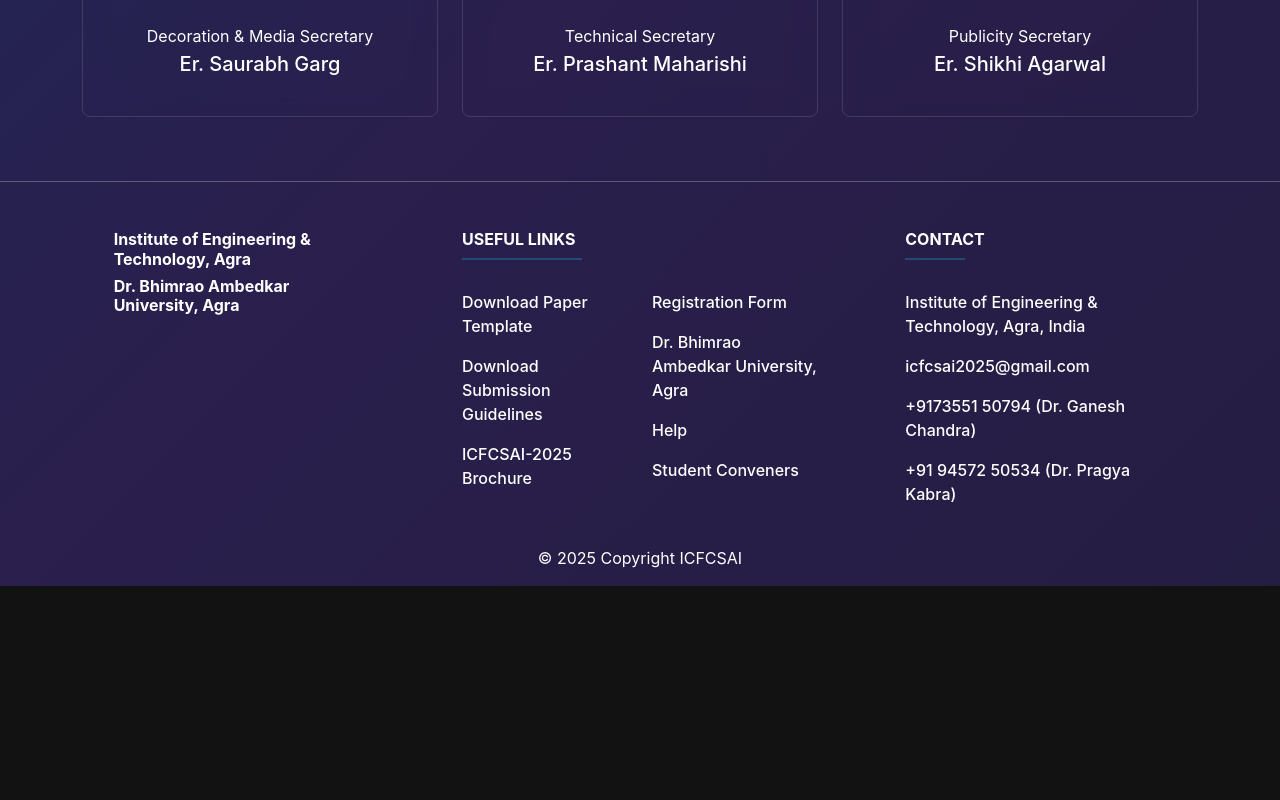
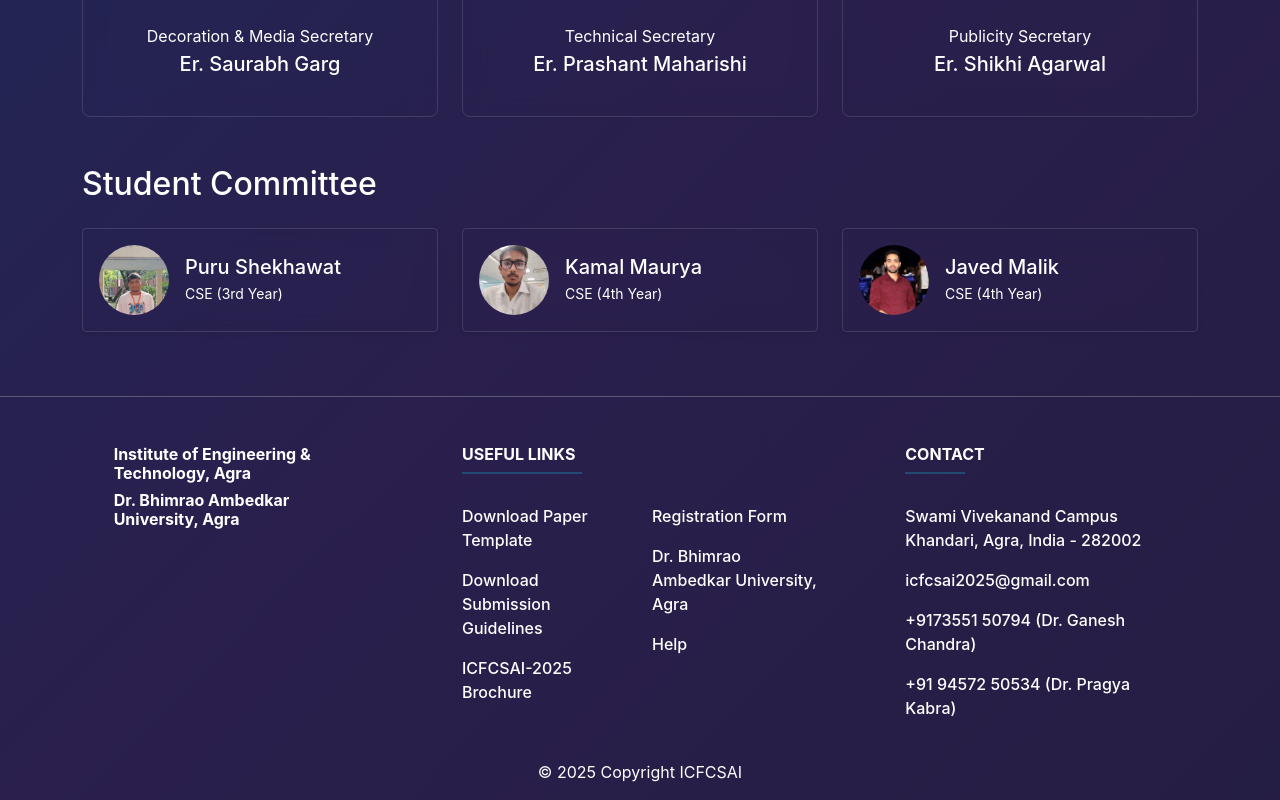
Before and after one commit to kamalexe/iet-confrence, a React (Vite) app: page /committees in a window 1280 px wide. Shown: the part 998-1798 px from the top of the page. Before the commit the page ends 1584 px from the top, so only its background shows below. Built offline with nearby package versions, Linux system fonts and the light colour scheme.

Commit message:
remove and Student convener screen add to committee

```diff
--- a/src/App.jsx
+++ b/src/App.jsx
@@ -13,7 +13,6 @@
 import SubmissionInstructionsScreen from './screens/SubmissionInstructionsScreen';
 import PublicationGuidelinesScreen from './screens/PublicationGuidelinesScreen';
 import RegistrationGuidelinesScreen from './screens/RegistrationGuidelinesScreen';
-import StudentConvenerScreen from './screens/StudentConvenerScreen';
 
 
 
@@ -34,7 +33,6 @@
         <Route path="/submission-instructions" element={<SubmissionInstructionsScreen />} />
         <Route path="/publication-guidelines" element={<PublicationGuidelinesScreen />} />
         <Route path="/registration" element={<RegistrationGuidelinesScreen />} />
-        <Route path="/student-conveners" element={<StudentConvenerScreen />} />
 
 
       </Routes>
--- a/src/components/Footer.jsx
+++ b/src/components/Footer.jsx
@@ -25,7 +25,6 @@
                   <p><a className="text-white text-decoration-none" href="https://docs.google.com/forms/d/e/1FAIpQLSdN1c9-gQVoHoc-Gw5fKduR5C32QUfbUOtNm56oB4tkQk_8EA/viewform" target="_blank">Registration Form</a></p>
                   <p><a className="text-white text-decoration-none" href="https://dbrau.ac.in/" target="_blank">Dr. Bhimrao Ambedkar University, Agra</a></p>
                   <p><a className="text-white text-decoration-none" href="/contact">Help</a></p>
-                  <p><a className="text-white text-decoration-none" href="/student-conveners">Student Conveners</a></p>
 
                 </div>
               </div>
@@ -42,7 +41,7 @@
                   target="_blank"
                   rel="noopener noreferrer"
                   className="text-white text-decoration-none"
-                >Institute of Engineering & Technology, Agra, India</a>
+                >Swami Vivekanand Campus Khandari, Agra, India - 282002</a>
               </p>
 
               <p>
--- /dev/null
+++ b/src/components/StudentCard.jsx
@@ -0,0 +1,36 @@
+import React from "react";
+
+const StudentCard = ({ image, name, branch, year, designation }) => {
+  return (
+    <div className="col-md-4">
+      <div className="d-flex align-items-center bg-glass bg-transparent text-white p-3 rounded shadow-sm">
+        {/* Student Image */}
+        <img
+          src={image}
+          alt={name}
+          className="rounded-circle me-3"
+          style={{ width: "70px", height: "70px", objectFit: "cover" }}
+          onError={(e) => {
+            e.target.onerror = null;
+            e.target.src = "/placeholder.webp"; // fallback image
+          }}
+        />
+
+        {/* Student Details */}
+        <div>
+          <h5 className="mb-1">{name}</h5>
+          {branch && <p className="mb-0 small">{branch}</p>}
+          {year && <p className="mb-0 small">{year}</p>}
+          {designation && (
+            <p
+              className="mb-0 small"
+              dangerouslySetInnerHTML={{ __html: designation }}
+            />
+          )}
+        </div>
+      </div>
+    </div>
+  );
+};
+
+export default StudentCard;
--- a/src/screens/CommitteesScreen.jsx
+++ b/src/screens/CommitteesScreen.jsx
@@ -1,5 +1,6 @@
 import React from 'react';
 import MemberCard from "../components/MemberCard";
+import StudentCard from"../components/StudentCard";
 
 const committeeMembers = [
   {
@@ -7,7 +8,7 @@
     image: '/committees/Prof. Ashu Rani.jpeg',
     role: 'Chief Patron',
     designation: 'Vice Chancellor,<br> Dr. Bhimrao Ambedkar University, Agra',
-    isSpecial : true,
+    isSpecial: true,
   },
   {
     name: 'Prof. Manu Pratap Singh',
@@ -53,9 +54,28 @@
   },
 ];
 
+const studentConveners = [
+  {
+    name: 'Puru Shekhawat',
+    image: '/students/Puru Shekhawat.webp',
+    designation: 'CSE (3rd Year)',
+  },
+  {
+    name: 'Kamal Maurya',
+    image: '/students/Kamal Maurya.webp',
+    designation: 'CSE (4th Year)',
+  },
+  {
+    name: 'Javed Malik',
+    image: '/students/Javed Malik.webp',
+    designation: 'CSE (4th Year)',
+  },
+];
+
 const CommitteesScreen = () => {
   return (
     <main className="container py-5">
+      {/* Organizing Committee */}
       <div>
         <h2 className="mb-4 text-white">Organizing Committee</h2>
         <div className="row g-4">
@@ -72,6 +92,19 @@
           ))}
         </div>
       </div>
+
+      {/* Student Committee */}
+      <div className="mt-5">
+        <h2 className="mb-4 text-white">Student Committee</h2>
+
+        <div className="row g-4 justify-content-center">
+          {studentConveners.map((student, i) => (
+            <StudentCard key={i} {...student} />
+          ))}
+        </div>
+
+      </div>
+
     </main>
   );
 };
--- a/src/screens/HomeScreen.jsx
+++ b/src/screens/HomeScreen.jsx
@@ -1,33 +1,7 @@
 import React, { useState, useEffect } from "react";
 import carousel1 from "../assets/c1.jpg";
-import { calculateTimeLeft } from "../utils/calculateTimeLeft";
-import { CONFERENCE_START_DATE, REGISTRATION_START_DATE } from "../constants/dates";
 
 const HomeScreen = () => {
-  const targetDateString = CONFERENCE_START_DATE;
-  const registrationStartDate = REGISTRATION_START_DATE;
-
-  const [timeLeft, setTimeLeft] = useState(calculateTimeLeft(targetDateString));
-  const [registrationStarted, setRegistrationStarted] = useState(false);
-  const [loading, setLoading] = useState(true);
-
-  useEffect(() => {
-    const checkStatus = () => {
-      setTimeLeft(calculateTimeLeft(targetDateString));
-      const now = new Date();
-      setRegistrationStarted(now >= new Date(registrationStartDate));
-      setLoading(false); // 👈 only set after first check
-    };
-
-    // Run immediately on mount
-    checkStatus();
-
-    // Run every second
-    const timer = setInterval(checkStatus, 1000);
-
-    return () => clearInterval(timer);
-  }, [targetDateString, registrationStartDate]);
-
   return (
     <main>
       {/* Carousel */}
@@ -105,13 +79,6 @@
                 />
               </svg>
             </a>
-            {loading ? (
-              <p className="text-light mt-2">Loading...</p>
-            ) : registrationStarted ? '' : (
-              <p className="text-shadow text-warning mt-2" style={{ fontSize: "1rem",letterSpacing: "0.2px",}}>
-                Registration starts from 15<sup>th</sup> September 2025
-              </p>
-            )}
           </div>
         </div>
       </div>
--- a/src/screens/StudentConvenerScreen.jsx
+++ /dev/null
@@ -1,45 +0,0 @@
-import React from 'react';
-import MemberCard from "../components/MemberCard";
-
-const studentConveners = [
-    {
-        name: 'Puru Shekhawat',
-        image: '/students/Puru Shekhawat.webp',
-        designation: 'CSE (3rd Year)',
-      },
-  {
-    name: 'Kamal Maurya',
-    image: '/students/Kamal Maurya.webp',
-    designation: 'CSE (4th Year)',
-  },
-  {
-    name: 'Javed Malik',
-    image: '/students/Javed Malik.webp',
-    designation: 'CSE (4th Year)',
-  },
-
-];
-
-const StudentConvenerScreen = () => {
-  return (
-    <main className="container py-5">
-      <div>
-        <h2 className="mb-4 text-white">Student Conveners</h2>
-        <div className="row g-4">
-          {studentConveners.map((student, index) => (
-            <div key={index} className="col-md-4">
-              <MemberCard
-                image={student.image}
-                name={student.name}
-                role={student.role}
-                designation={student.designation}
-              />
-            </div>
-          ))}
-        </div>
-      </div>
-    </main>
-  );
-};
-
-export default StudentConvenerScreen;
--- a/src/screens/TravelScreen.jsx
+++ b/src/screens/TravelScreen.jsx
@@ -17,13 +17,13 @@
           </div>
           <div className="carousel-inner rounded">
             <div className="carousel-item active">
-              <img src={carousel1} className="d-block w-100 rounded" alt="..."/>
+              <img src={carousel1} className="d-block w-100 rounded" alt="..." />
             </div>
             <div className="carousel-item">
-              <img src={carousel2} className="d-block w-100 rounded" alt="..."/>
+              <img src={carousel2} className="d-block w-100 rounded" alt="..." />
             </div>
             <div className="carousel-item">
-              <img src={carousel3} className="d-block w-100 rounded" alt="..."/>
+              <img src={carousel3} className="d-block w-100 rounded" alt="..." />
             </div>
           </div>
           <button className="carousel-control-prev" type="button" data-bs-target="#carouselExampleIndicators" data-bs-slide="prev">
@@ -78,13 +78,14 @@
         <h4 className="fw-semibold mb-3">Campus Location</h4>
         <div className="ratio ratio-16x9">
           <iframe
+            src="https://www.google.com/maps/embed?pb=!1m18!1m12!1m3!1d3548.3054108721285!2d77.98947207503542!3d27.20955947647149!2m3!1f0!2f0!3f0!3m2!1i1024!2i768!4f13.1!3m3!1m2!1s0x39747766625cce3f%3A0x9eb5b271353779a9!2sInstitute%20of%20Engineering%20%26%20Technology%2C%20Khandari%2C%20Agra!5e0!3m2!1sen!2sin!4v1754554386303!5m2!1sen!2sin"
+            width="600"
+            height="450"
+            style={{ border: 0 }}
+            allowFullScreen
+            loading="lazy"
+            referrerPolicy="no-referrer-when-downgrade"
             title="IET Agra Location"
-            src="https://www.google.com/maps/embed?pb=!1m18!1m12!1m3!1d14127.947500222418!2d78.01000565!3d27.19288285!2m3!1f0!2f0!3f0!3m2!1i1024!2i768!4f13.1!3m3!1m2!1s0x3974765e9fbd6b81%3A0x603a9915c999f19f!2sInstitute%20of%20Engineering%20and%20Technology%2C%20Agra!5e0!3m2!1sen!2sin!4v1693568416790"
-            width="100%"
-            height="300"
-            style={{ border: 0 }}
-            allowFullScreen=""
-            loading="lazy"
           ></iframe>
         </div>
       </div>
```
